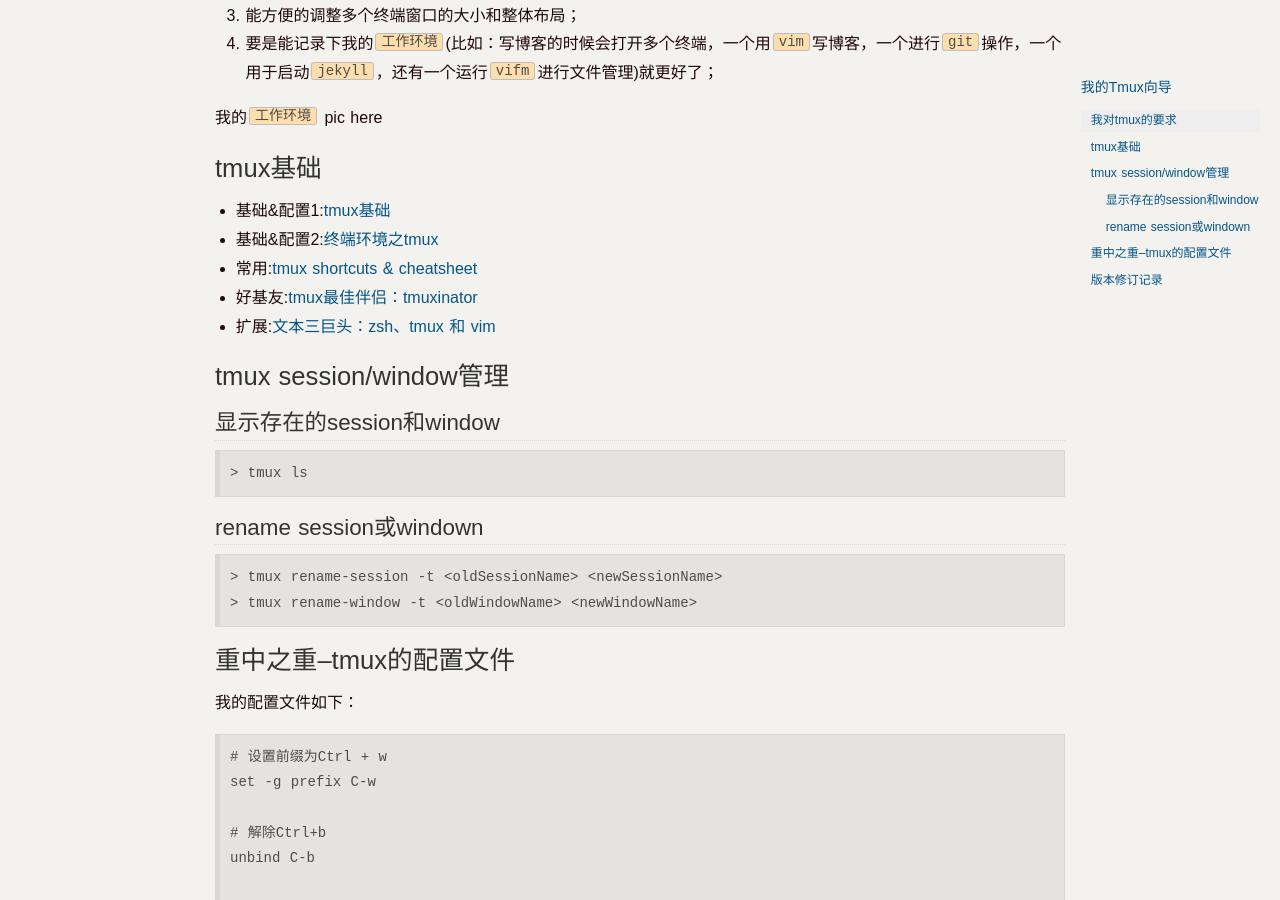
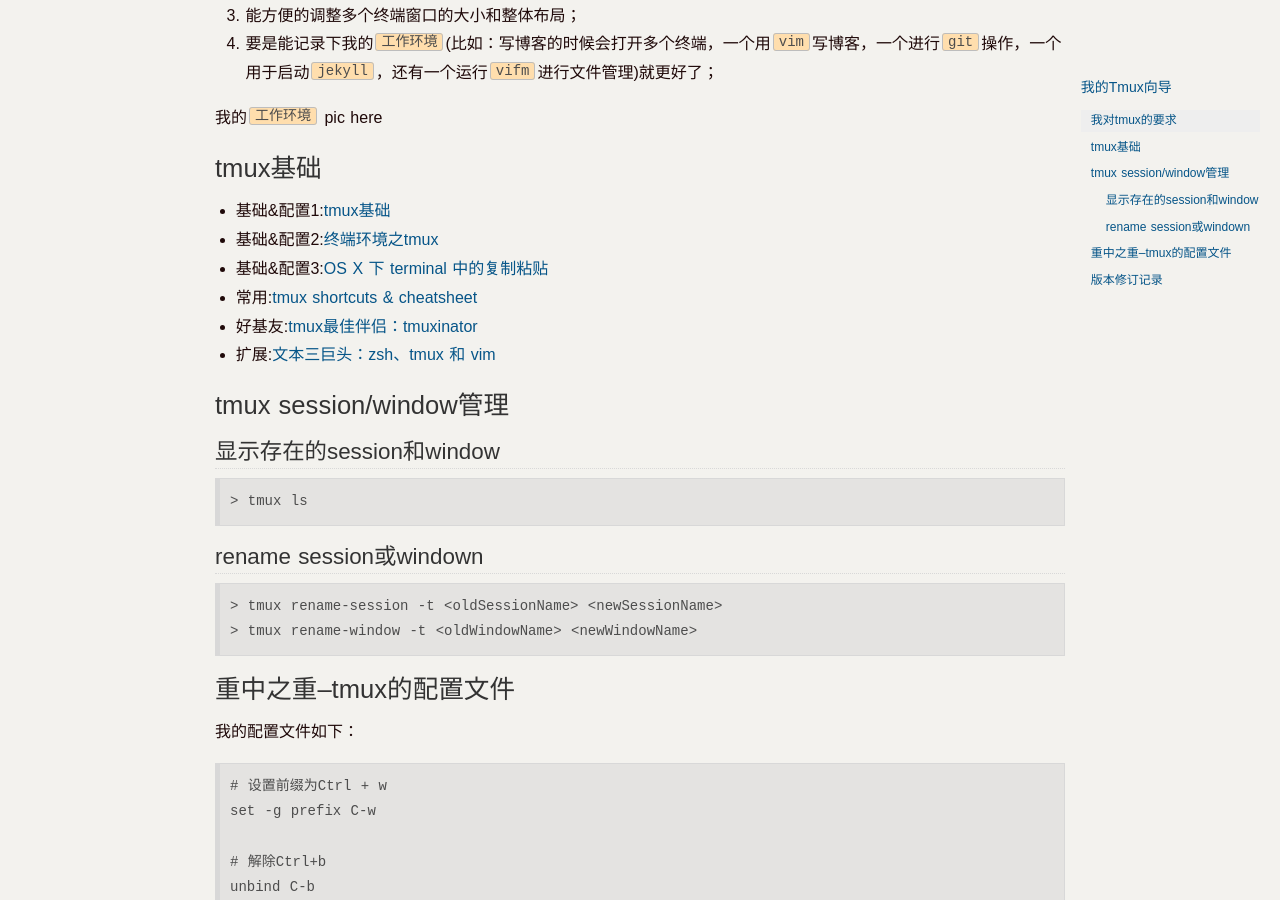
Before and after one commit to novawoo/novawoo.github.com, a Jekyll site: the page built from _posts/blog/2015-09-04-my-tmux-guid.md, in a window 1280 px wide and 900 px high, scrolled down 398 px. Built offline with Jekyll 4.4.1, drawn with Linux system fonts in a browser that asks for light colours; Markdown is read by kramdown in place of the engine named in the settings; a script that is not in the unit is left out; comment, search, counter and statistics services are not loaded.

Commit message:
modified:   _posts/blog/2015-09-04-my-tmux-guid.md _posts/blog/2015-09-10-in-the-difficulty-of-system-design.md

```diff
--- a/_posts/blog/2015-09-04-my-tmux-guid.md
+++ b/_posts/blog/2015-09-04-my-tmux-guid.md
@@ -21,6 +21,7 @@ tags: [tmux, Mac]
 
 - 基础&配置1:[tmux基础](http://mingxinglai.com/cn/2012/09/tmux/)
 - 基础&配置2:[终端环境之tmux](http://foocoder.com/blog/zhong-duan-huan-jing-zhi-tmux.html/)
+- 基础&配置3:[OS X 下 terminal 中的复制粘贴](http://copri.me/post/copy-and-paste-under-os-x-terminal.html)
 - 常用:[tmux shortcuts & cheatsheet](https://gist.github.com/MohamedAlaa/2961058)
 - 好基友:[tmux最佳伴侣：tmuxinator](http://zuyunfei.com/2013/08/09/tmuxinator-best-mate-of-tmux/)
 - 扩展:[文本三巨头：zsh、tmux 和 vim](http://blog.jobbole.com/86571/)
```
